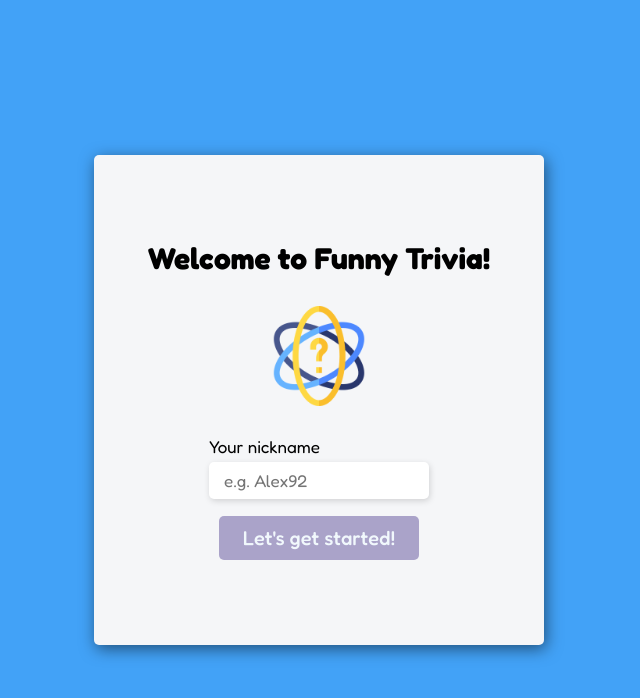
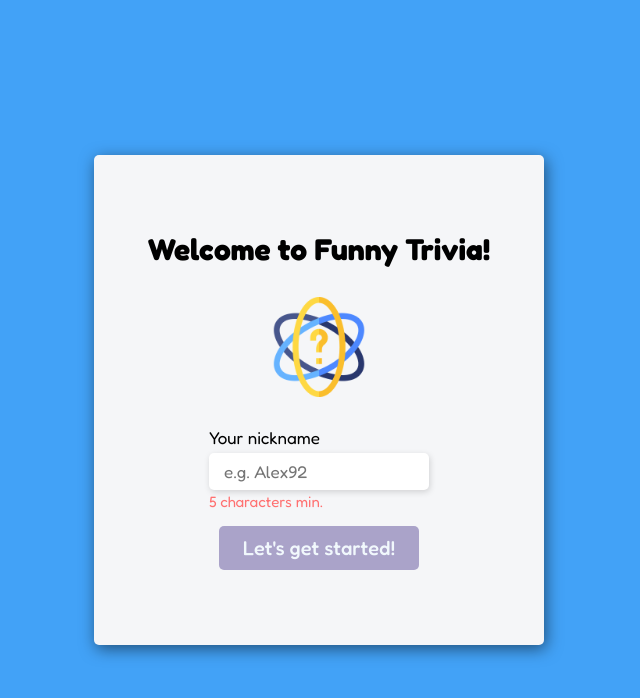
Before and after one commit to josesaulguerrero/quiz_app, a React (Create React App) app in the folder client/: page / in a window 1280 px wide. Shown: the top 698 px of the page, without its empty margins (321-961 px from the left). Built offline with nearby package versions, Linux system fonts and the light colour scheme; no server answers.

Commit message:
client: fix - i forgot to add a constraint to avoid users from entering a username which length is under 5

```diff
--- a/client/src/components/NextButton.tsx
+++ b/client/src/components/NextButton.tsx
@@ -34,7 +34,7 @@ export const NextButton: FC<INextButtonProps> = ({
 		setGameOverCause,
 	} = useContext<IGameContext>(GameContext);
 	const body = JSON.stringify({
-		name: username,
+		name: username.toString(),
 	});
 	const [, createPlayer] = useFetch(
 		`${process.env.REACT_APP_API_BASE_URL}/players`,
--- a/client/src/components/Welcome.tsx
+++ b/client/src/components/Welcome.tsx
@@ -22,7 +22,7 @@ export const Welcome: FC = () => {
 
 	const onSubmit = (event: React.FormEvent<HTMLFormElement>) => {
 		event.preventDefault();
-		if (!inputData.trim()) return;
+		if (!inputData.trim() || inputData.length < 5) return;
 		fetchPlayer();
 	};
 
@@ -53,6 +53,9 @@ export const Welcome: FC = () => {
 						placeholder="e.g. Alex92"
 						onChange={onChange}
 					/>
+					{inputData.length < 5 && (
+						<span className="welcomeError">5 characters min.</span>
+					)}
 					{(data as Array<unknown>)?.length >= 1 && (
 						<span className="welcomeError">username is not available...</span>
 					)}
@@ -60,7 +63,7 @@ export const Welcome: FC = () => {
 				<button
 					className="welcomeButton"
 					type="submit"
-					disabled={!inputData.trim() || loading}
+					disabled={!inputData.trim() || loading || inputData.length < 5}
 				>
 					{loading ? <Loader /> : "Let's get started!"}
 				</button>
```
